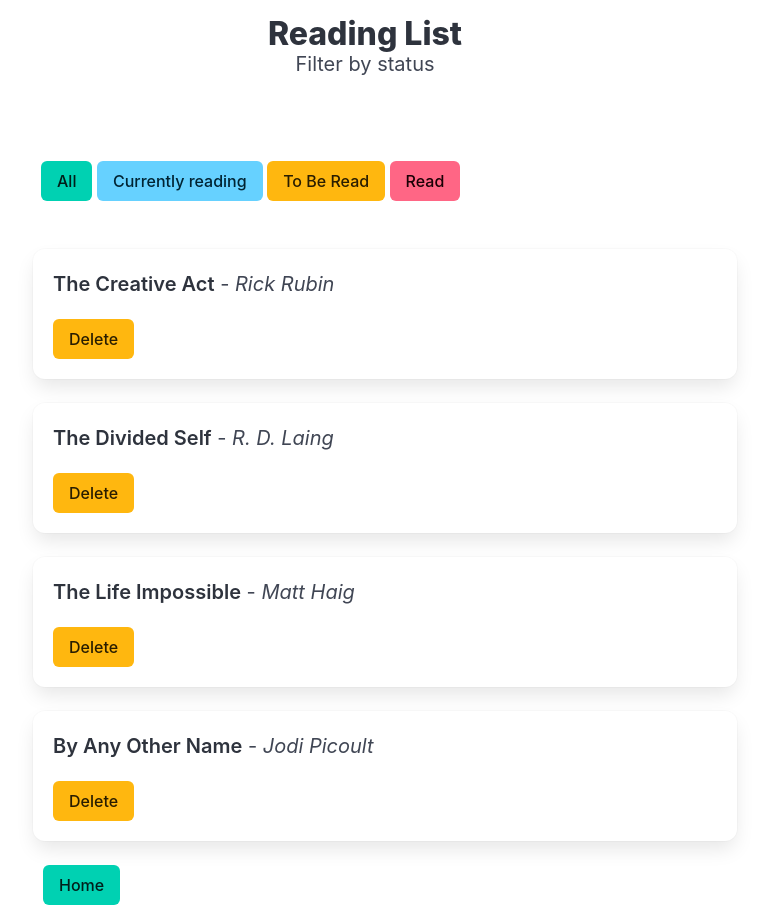
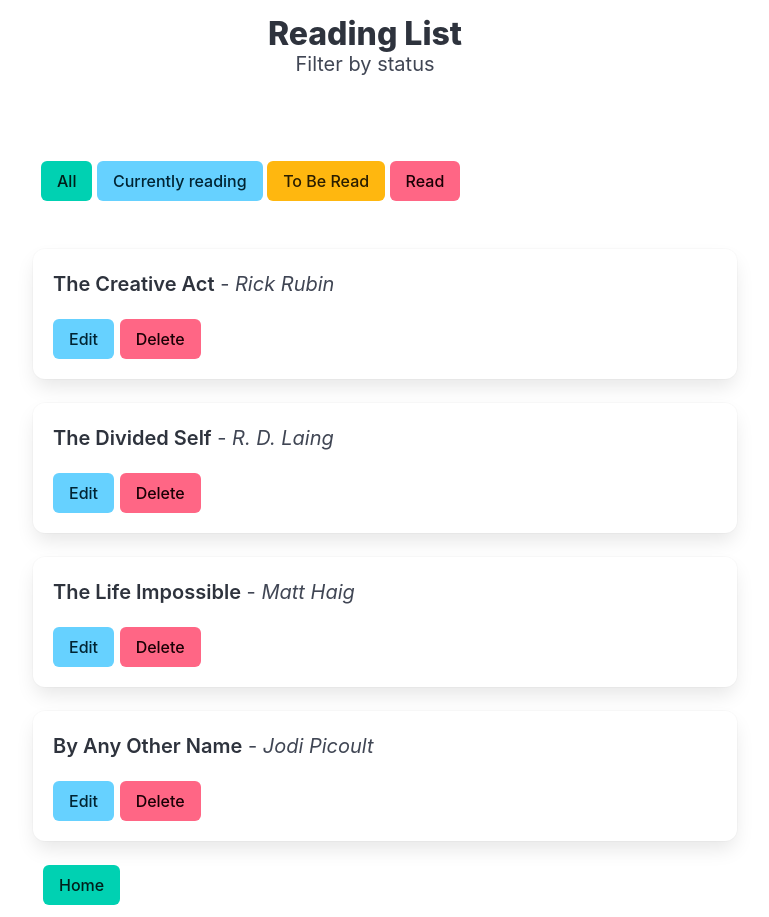
Before and after one commit to seekingcat/reading-tracker, a Flask app: page /view in a window 1280 px wide. Shown: the whole page, without its empty margins (275-1044 px from the left). Run offline with Flask 3, Linux system fonts and the light colour scheme; data comes from the database, SQL or seed files in the repository.

Commit message:
add edit button to view page

```diff
--- a/templates/viewtitle.html
+++ b/templates/viewtitle.html
@@ -22,8 +22,10 @@
                 {% for book in books %}
                 <li class="box">
                     <p class="listing"><strong>{{ book.title }}</strong> - <em>{{ book.author}}</em></p>
+
+                    <a href="/edit/{{ book.id }}"><button class="button is-info">Edit</button></a>
                     <form method="POST" action="/delete/{{ book.id }}" style="display: inline;">
-            <button class="button is-warning" type="submit" onclick="return confirm('Delete this book?')">Delete</button>
+            <button class="button is-danger" type="submit" onclick="return confirm('Delete this book?')">Delete</button>
         </form>
                 </li>
                 {% endfor %}
```
